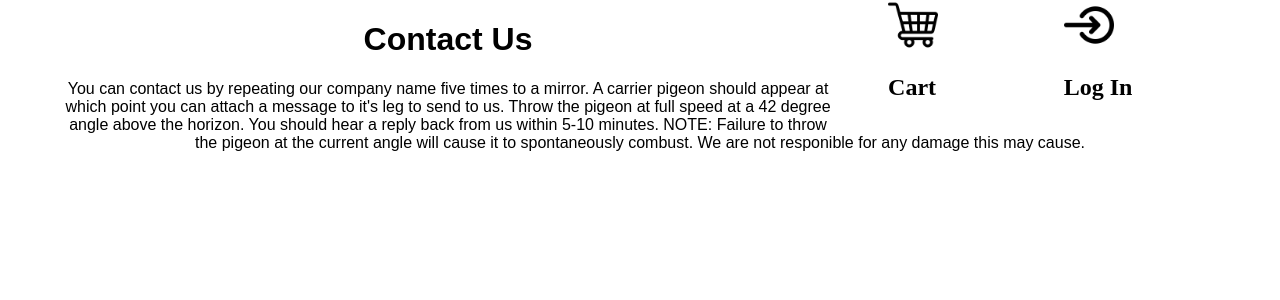
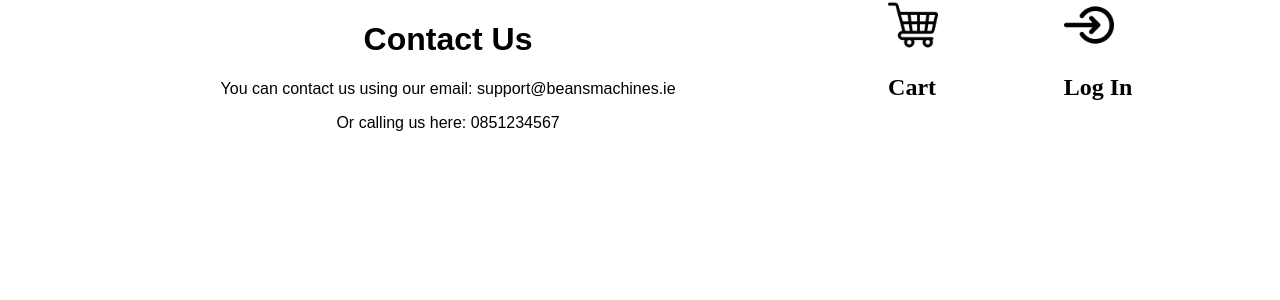
Before and after one commit to WarpedNet/Beans-and-Machines, a PHP site: page /contact.php in a window 1280 px wide. Shown: the part 186-486 px from the top of the page. Run offline with PHP 8.4, Linux system fonts and the light colour scheme.

Commit message:
commenting

```diff
--- a/aboutUs.php
+++ b/aboutUs.php
@@ -1,7 +1,10 @@
+<!-- including css -->
 <link rel="stylesheet" type="text/css" href="CSS/index.css">
 
+<!-- setting the header at the top of the page -->
 <?php require 'layout/header.php'; ?>
 
+<!-- displaying some information on the company -->
 <div class="main-content" align="center">
 	<h1 style="font-family:sans-serif;">About Us</h1>
 	<p style="font-family:sans-serif;">At Beans and Machines, we believe that the foundation of coffee should be innovation.
@@ -9,4 +12,5 @@
 	<img src="Images/store.png" alt="CEO" width="600" height="400">
 </div>
 
+<!-- setting the footer at the bottom of the page -->
 <?php require 'layout/footer.php'; ?>
--- a/contact.php
+++ b/contact.php
@@ -1,12 +1,15 @@
+<!-- including css -->
 <link rel="stylesheet" type="text/css" href="CSS/index.css">
 
+<!-- setting the header at the top of the page -->
 <?php require 'layout/header.php'; ?>
 
+<!-- displaying some information on the company -->
 <div class="main-content" align="center">
 	<h1 style="font-family:sans-serif;">Contact Us</h1>
-	<p style="font-family:sans-serif;">You can contact us by repeating our company name five times to a mirror. A carrier pigeon should appear at which point you can attach a message to it's leg to send to us.
-	Throw the pigeon at full speed at a 42 degree angle above the horizon. You should hear a reply back from us within 5-10 minutes.
-	NOTE: Failure to throw the pigeon at the current angle will cause it to spontaneously combust. We are not responible for any damage this may cause.</p>
+	<p style="font-family:sans-serif;">You can contact us using our email: support@beansmachines.ie</p>
+	<p style="font-family:sans-serif;">Or calling us here: 0851234567</p>
 </div>
 
+<!-- setting the footer at the bottom of the page -->
 <?php require 'layout/footer.php'; ?>
--- a/index.php
+++ b/index.php
@@ -32,7 +32,7 @@ if(array_key_exists('add', $_POST)) {
 function addEntry() {
 	$databaseConObj = new databaseCon();
 	$pdo = $databaseConObj->getConnection();
-	$query = 'INSERT INTO Product VALUES (29, "New+ Beans", "2031-12-28", 60)';
+	$query = 'INSERT INTO Product VALUES (30, "Jasper Beans", "2031-12-28", 53213)';
 	$stmt = $pdo->prepare($query);
 	$stmt->execute();
 }
--- a/layout/header.php
+++ b/layout/header.php
@@ -10,19 +10,21 @@
 <body>
     <header>
         <span class="title-left">
+            <!-- logo image -->
             <img src="Images/ChangeMe.jpg", width=150vw>
             <strong>Beans and Machines</strong>
             <p class="title-links"><a href="index.php">Products</a> | <a href="aboutUs.php">About Us</a> | <a href="contact.php">Contact</a></p>
         </span>
         <span class="title-right">
+            <!-- cart button -->
             <div class="title-buttons">
                 <a href="cart.php"><img src="Images/Icons/cart.png", width=50vw></a>
                 <p>Cart</p>
             </div>
+            <!-- login button -->
             <div class="title-buttons">
                 <a href="login.php"><img src="Images/Icons/login.png", width=50vw></a>
                 <p>Log In</p>
             </div>
         </span>
-
     </header>
--- a/lib/CRUD Operations/DatabaseConnection.php
+++ b/lib/CRUD Operations/DatabaseConnection.php
@@ -2,13 +2,16 @@
 class databaseCon {
     function getConnection()
         {
+            // getting database configuration file
             $databaseConf = require "databaseConf.php";
 
+            // creating database connection
             $pdo = new PDO(
                 $databaseConf["ip"],
                 $databaseConf["username"],
                 $databaseConf["password"]
             );
+            // return the connection
             return $pdo;
         }
 }
--- a/lib/CRUD Operations/ReadProducts.php
+++ b/lib/CRUD Operations/ReadProducts.php
@@ -1,6 +1,8 @@
 <?php
+// requires database connection
 require 'DatabaseConnection.php';
 class readProducts extends databaseCon {
+	// function for displaying the data
 	function readData($column) {
 		$databaseConObj = new databaseCon();
 	    $pdo = $databaseConObj->getConnection();
--- a/lib/CRUD Operations/databaseConf.php
+++ b/lib/CRUD Operations/databaseConf.php
@@ -1,5 +1,6 @@
 <?php
 
+// connecting to the database using local host
 $databaseVars = array(
 	"ip" => "mysql:dbname=beansdb;host=localhost",
 	"username" => "root",
```
Also changed, not shown: cart.php (+7 -1 lines).
